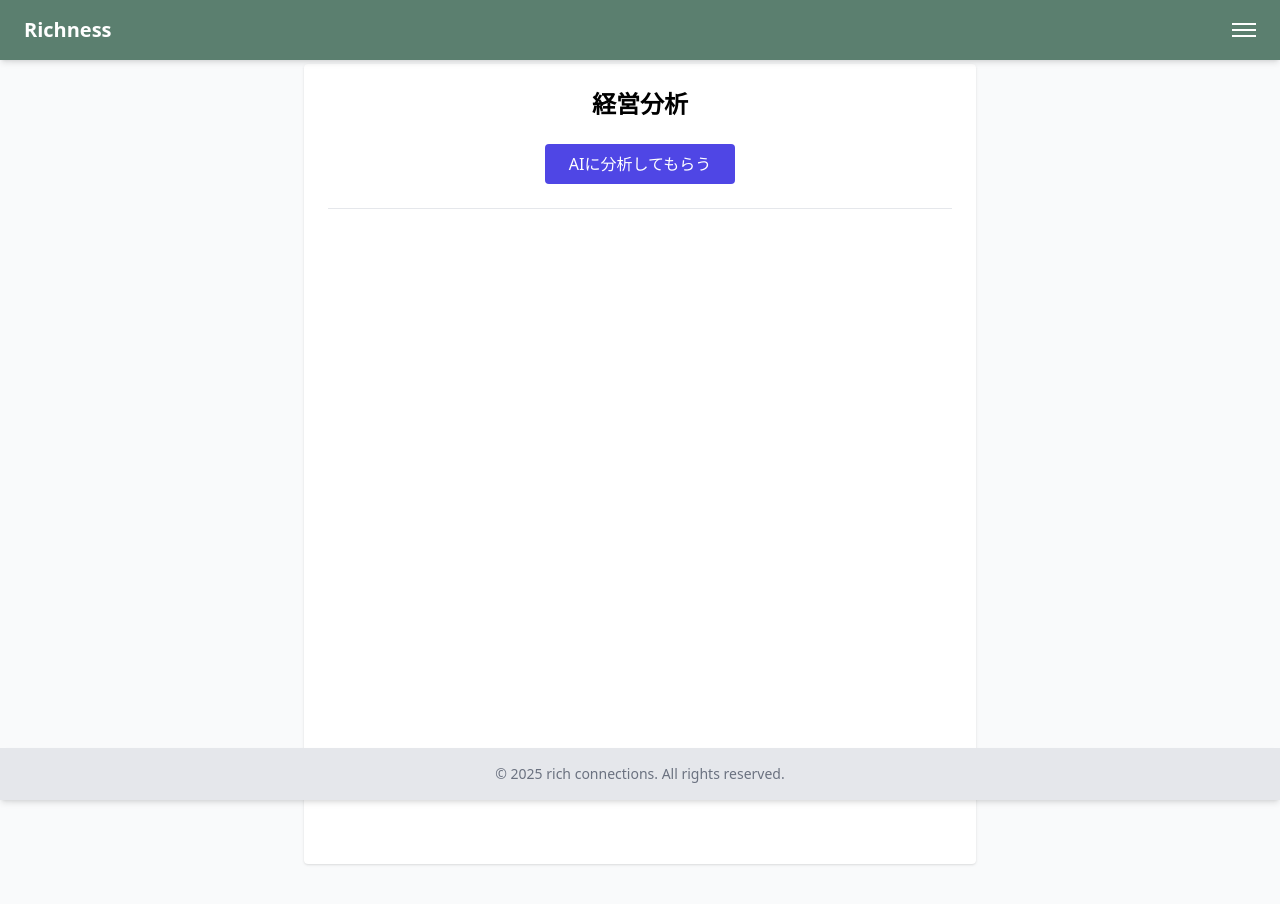
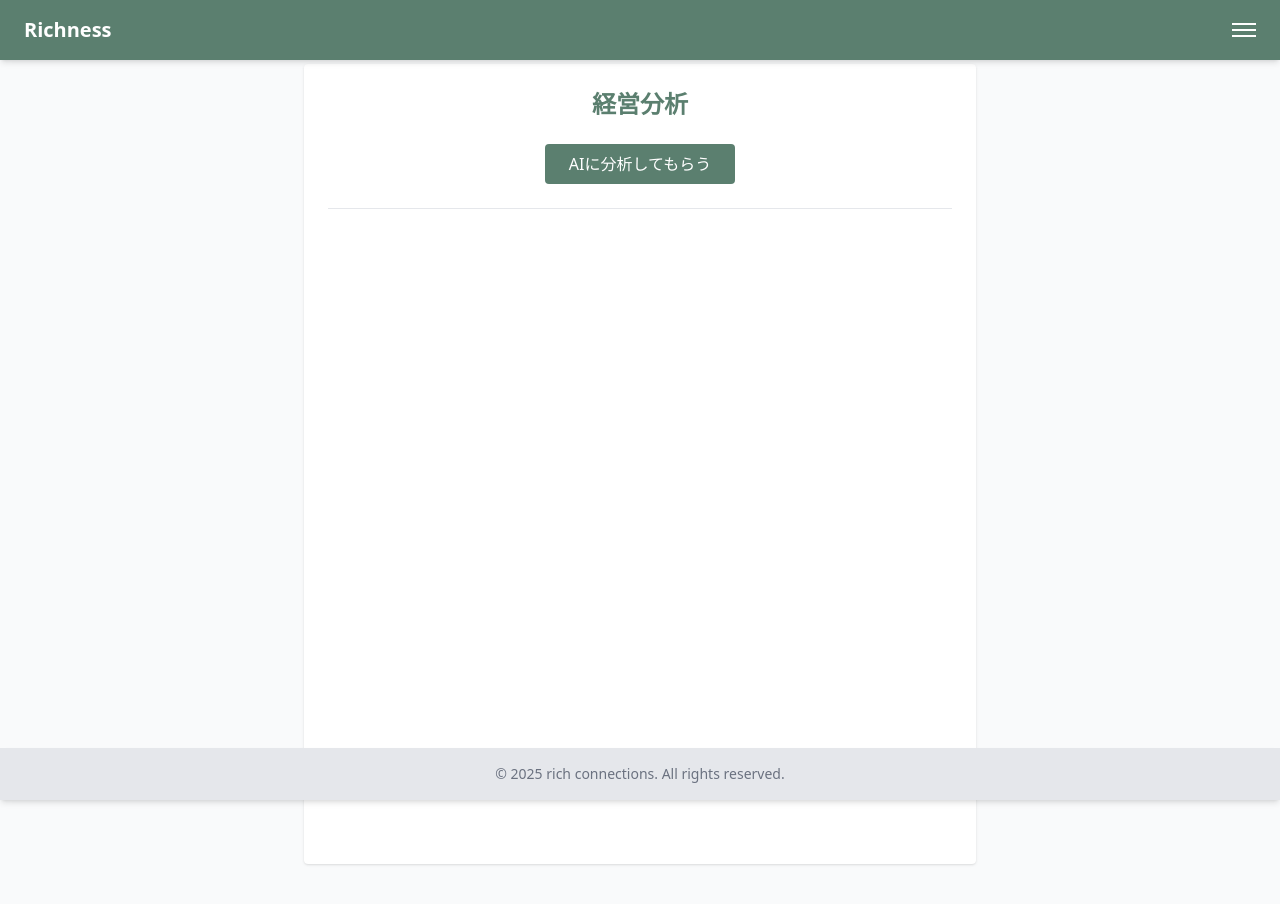
Before and after one commit to teishito/step4-richconnections-front, a Next.js app: page /diagnosis-analysis in a window 1280 px wide. Shown: the top 904 px of the page. Built offline with nearby package versions, Linux system fonts and the light colour scheme.

Commit message:
Update DiagnosisAnalysis.jsx

```diff
--- a/components/DiagnosisAnalysis.jsx
+++ b/components/DiagnosisAnalysis.jsx
@@ -50,11 +50,12 @@ export default function DiagnosisAnalysis({ savedAnswers }) {
 
   return (
     <div className="max-w-2xl w-full mx-auto bg-white p-6 mt-12 rounded shadow min-h-screen pb-32">
-      <h2 className="text-2xl font-bold mb-6 text-center">経営分析</h2>
+      <h2 className="text-2xl font-bold mb-6 text-center text-[#5B7F6F]">経営分析</h2>
+
       <div className="flex justify-center">
         <button
           onClick={runAnalysis}
-          className="bg-indigo-600 text-white px-6 py-2 rounded hover:bg-indigo-700"
+          className="bg-[#5B7F6F] text-white px-6 py-2 rounded hover:opacity-90"
           disabled={loading}
         >
           {loading ? "分析中..." : "AIに分析してもらう"}
@@ -65,17 +66,17 @@ export default function DiagnosisAnalysis({ savedAnswers }) {
 
       {Object.entries(sections).map(([title, content]) => (
         <details key={title} className="mb-4 bg-gray-50 p-4 rounded shadow">
-          <summary className="cursor-pointer text-indigo-700 font-semibold">{title}</summary>
+          <summary className="cursor-pointer text-[#5B7F6F] font-semibold">{title}</summary>
           <pre className="mt-2 whitespace-pre-wrap text-gray-800">{content}</pre>
         </details>
       ))}
 
       {analysis && (
         <div className="fixed bottom-6 left-1/2 transform -translate-x-1/2 w-full max-w-2xl px-6 space-y-3">
-          <button className="w-full bg-green-600 text-white px-4 py-2 rounded hover:bg-green-700">
+          <button className="w-full bg-[#5B7F6F] text-white px-4 py-2 rounded hover:opacity-90">
             保存
           </button>
-          <button className="w-full bg-blue-600 text-white px-4 py-2 rounded hover:bg-blue-700">
+          <button className="w-full bg-[#5B7F6F] text-white px-4 py-2 rounded hover:opacity-90">
             SNSキャンペーン設計へ
           </button>
         </div>
```
